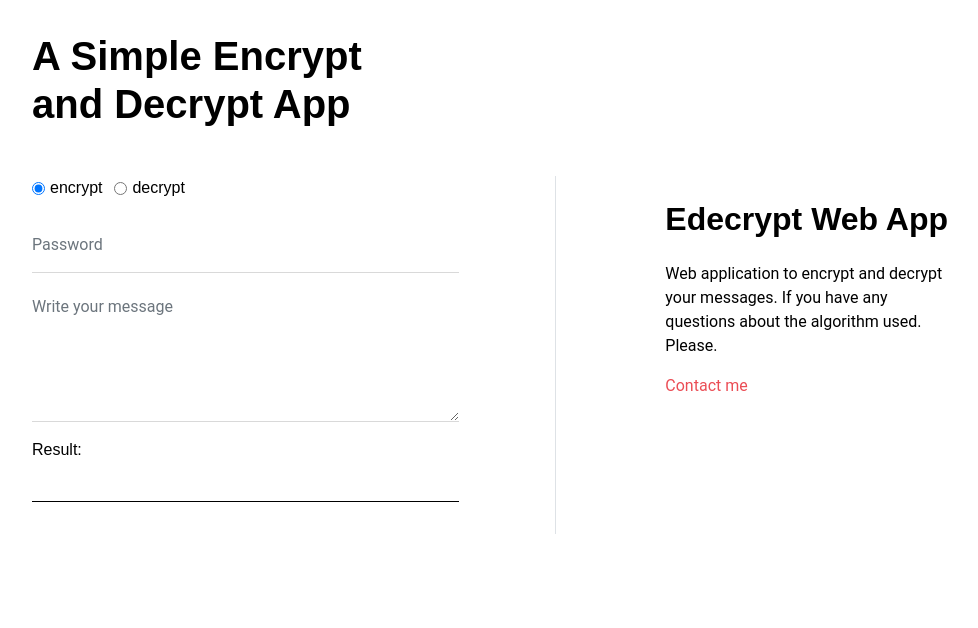
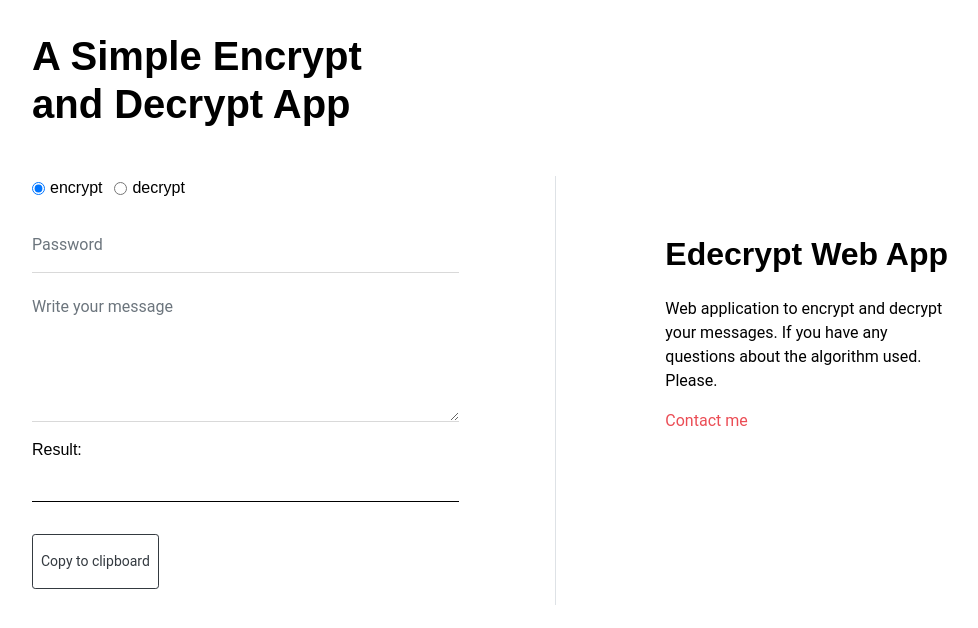
Before and after one commit to mufis-coder/edcrypt-web, a React (Create React App) app: page / in a window 1280 px wide. Shown: the top 628 px of the page, without its empty margins (148-1126 px from the left). Built offline with nearby package versions, Linux system fonts and the light colour scheme.

Commit message:
feat: add copy clipboard

```diff
--- a/package.json
+++ b/package.json
@@ -7,6 +7,7 @@
     "@testing-library/react": "^13.3.0",
     "@testing-library/user-event": "^13.5.0",
     "react": "^18.2.0",
+    "react-copy-to-clipboard": "^5.1.0",
     "react-dom": "^18.2.0",
     "react-scripts": "5.0.1",
     "web-vitals": "^2.1.4"
--- a/src/components/Content.js
+++ b/src/components/Content.js
@@ -1,14 +1,29 @@
 import {useState, useEffect} from 'react';
+import copy from "copy-to-clipboard";
 import { encrypt, decrypt } from "../utils/Edcrypt";
 
 const Content = () => {
     const [password, setPassword] = useState('');
     const [textIn, setTextIn] = useState('');
+    const [resText, setResText] = useState('');
+    const [textClipButton, setTextClipButton] = useState('Copy to clipboard');
     const [isEncrypt, setIsEncrypt] = useState(true);
+
+    useEffect(() => {
+        setTextClipButton('Copy to clipboard');
+    }, [password, textIn, isEncrypt]);
 
     useEffect(() => {
         setTextIn("");
     }, [isEncrypt]);
+
+    useEffect(() => {
+        if(isEncrypt){
+            setResText(encrypt(textIn, password));
+        }else{
+            setResText(decrypt(textIn, password));
+        }
+    }, [textIn]);
 
     const handleTypeAlgo = (e) => {
         const {value} = e.target;
@@ -17,6 +32,11 @@ const Content = () => {
         }else{
             setIsEncrypt(false);
         }
+    }
+
+    const copyToClipboard  = (e) => {
+        copy(resText);
+        setTextClipButton('Copied!');
     }
 
     return (
@@ -85,8 +105,18 @@ const Content = () => {
                         <div className="col-md-12 form-group">
                             <label>Result:</label>
                             <p id="result-paragraph">
-                                {isEncrypt? encrypt(textIn, password): decrypt(textIn, password)}
+                                {resText}
                             </p>
+                        </div>
+                    </div>
+                    <div className="row">
+                        <div className="col-md-12 form-group">
+                            <button
+                                type="button"
+                                class="btn btn-outline-dark btn-sm"
+                                onClick={copyToClipboard}>
+                                {textClipButton}
+                            </button>
                         </div>
                     </div>
                 </form>
```
Also changed, not shown: 1 other file (tests, documents, lock files or other folders).
